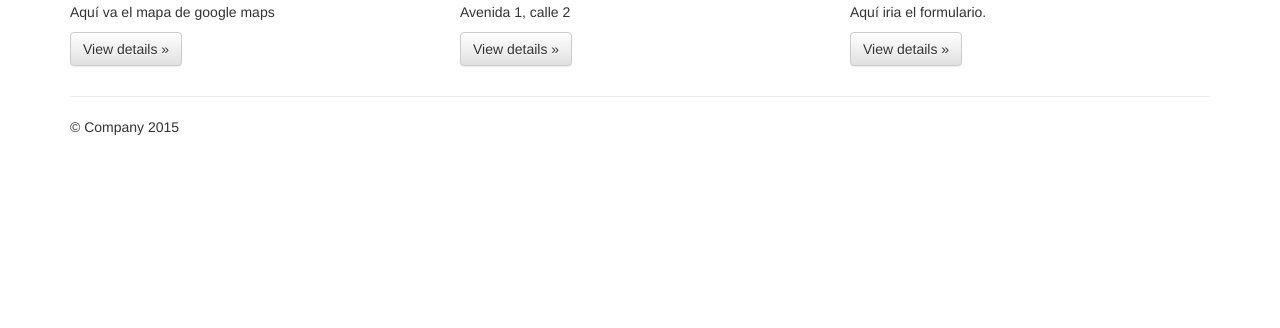
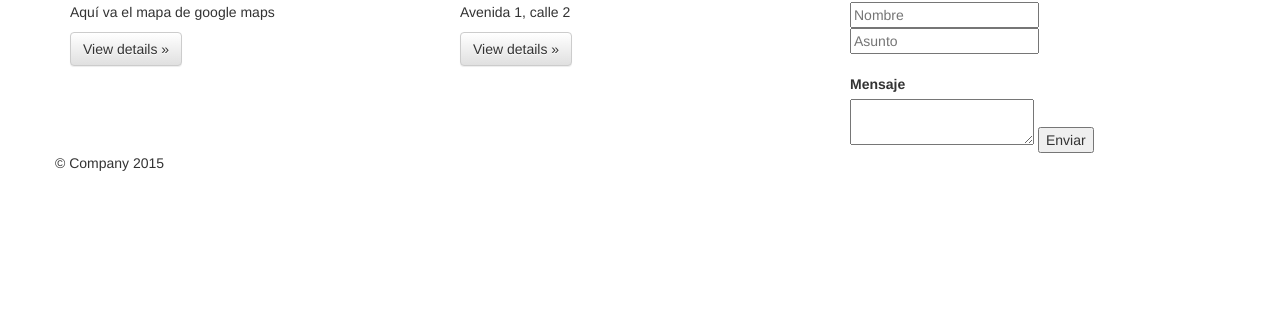
Before and after one commit to MeganCordoba/demo-webside, a plain HTML site: page contactenos.html in a window 1280 px wide. Shown: the part 472-800 px from the top of the page. Drawn offline with nearby package versions, Linux system fonts and the light colour scheme.

```diff
--- a/contactenos.html
+++ b/contactenos.html
@@ -76,9 +76,15 @@
        </div>
         <div class="col-md-4">
           <h2>Formulario</h2>
-          <p>Aquí iria el formulario.</p>
-          <p><a class="btn btn-default" href="#" role="button">View details &raquo;</a></p>
-        </div>
+          <form class="forma">
+            <input type="text" id="nombre" name="nombre" placeholder="Nombre">
+            <input type="Asunto" id="asun" name="asun" placeholder="Asunto">
+            <br><br>
+            <label class="mensa">Mensaje</label>
+            <br>
+            <textarea class="area"></textarea>
+            <button class="submit">Enviar</button>
+        </form>
       </div>
 
       <hr>
```
Also changed, not shown: servicios.html (+3 -3 lines).
